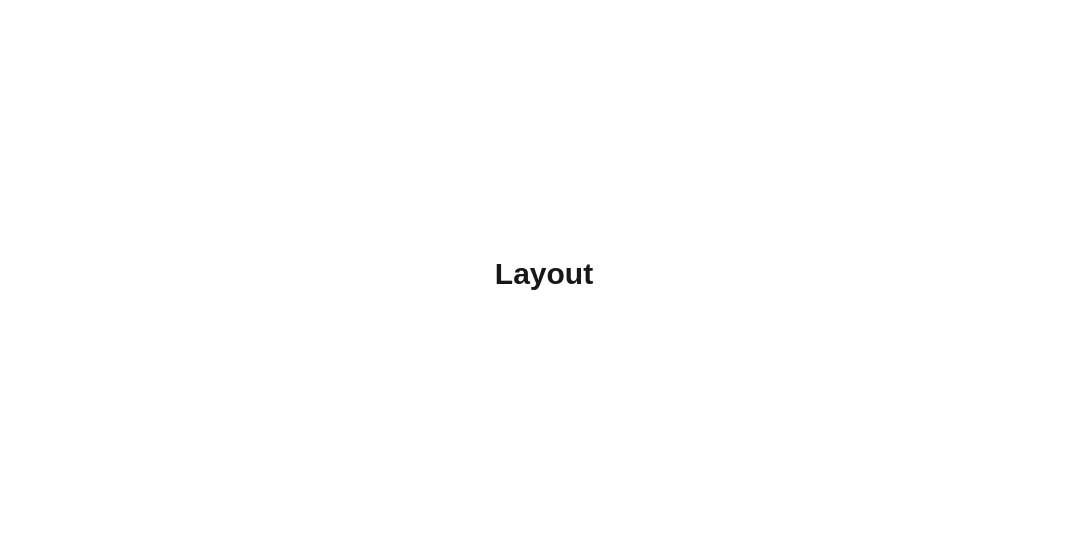
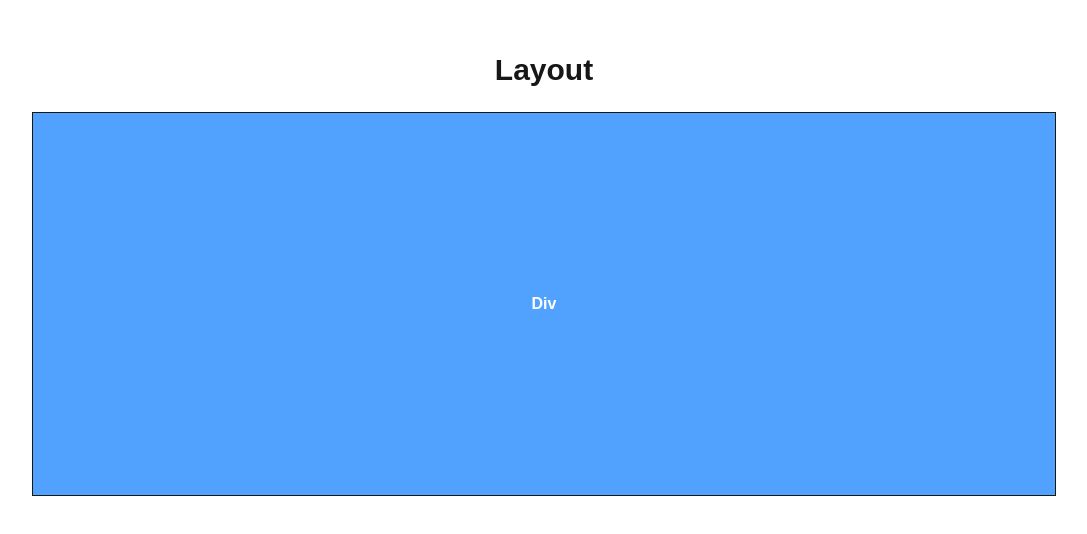
Before and after one commit to devansharora18/layout, a Next.js app: page / in a window 1280 px wide. Shown: the part 126-660 px from the top of the page, without its empty margins (96-1183 px from the left). Built offline with nearby package versions, Linux system fonts and the light colour scheme.

Commit message:
feat: added basic canvas with div

```diff
--- a/app/page.tsx
+++ b/app/page.tsx
@@ -1,7 +1,10 @@
+import Canvas from "@/components/canvas/Canvas";
+
 export default function Home() {
   return (
-    <main className="flex items-center justify-center h-screen">
+    <main className="flex flex-col items-center justify-center h-screen gap-6">
       <h1 className="text-3xl font-bold">Layout</h1>
+      <Canvas />
     </main>
   );
 }
--- /dev/null
+++ b/components/canvas/Canvas.tsx
@@ -0,0 +1,11 @@
+"use client";
+
+export default function Canvas() {
+  return (
+    <div className="w-4/5 h-96 border bg-gray-50 flex items-center justify-center">
+      <div className="w-full h-full bg-blue-400 flex items-center justify-center text-white font-bold">
+        Div
+      </div>
+    </div>
+  );
+}
```
